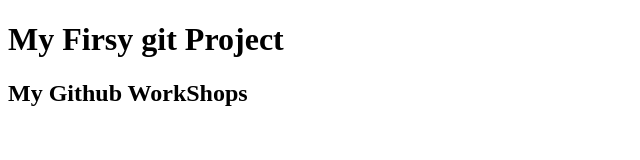
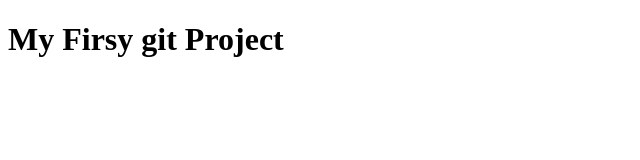
Before and after one commit to mian-ali/GitPartic, a plain HTML site: page index.html in a window 1280 px wide. Shown: the whole page, without its empty margins (0-640 px from the left). Drawn offline with Linux system fonts and the light colour scheme.

Commit message:
Revert "i have some changing in coding"

```diff
--- a/index.html
+++ b/index.html
@@ -9,6 +9,5 @@
 
 
     <h1>My Firsy git Project</h1>
-    <h2>My Github WorkShops </h2>
 </body>
 </html>
```
